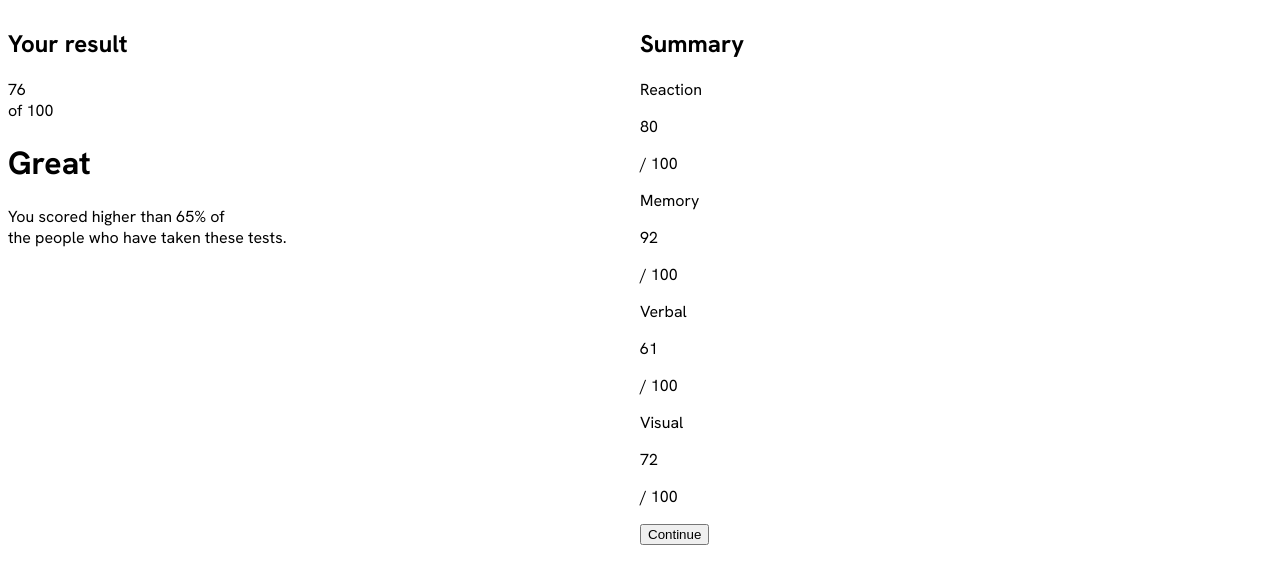
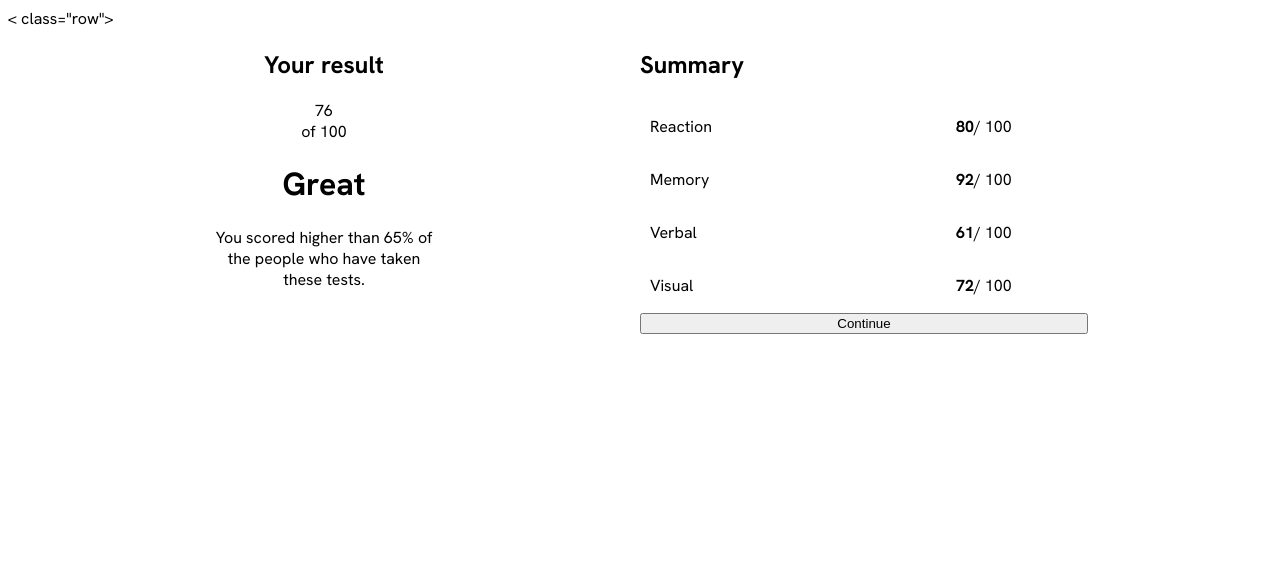
Before and after one commit to pxxro/Results-summary-component, a plain HTML site: page index.html in a window 1280 px wide. Drawn offline with Linux system fonts and the light colour scheme.

Commit message:
Some HTML and CSS modifications

```diff
--- a/index.html
+++ b/index.html
@@ -8,57 +8,37 @@
     <link rel="stylesheet" href="style.css">
 </head>
 <body>
-    <div class="row">
-        <div class="lefcard">
-            <div class="card">
+    < class="row">
+        <div class="card">
+            <div class="leftcard">
             <h2 class="result">Your result</h2>
             <div class="score">
                 <div class="bignum">76</div>
                 <div class="smallnum">of 100</div>
             </div>
             <h1 class="great">Great</h1>
-            <p>You scored higher than 65% of <br>
-                the people who have taken these tests.</p>
+            <p class="description">You scored higher than 65% of <br>
+                the people who have taken <br>
+                these tests.</p>
             </div>
         </div>
-        <div class="rightcard">
-            <div class="card">
+        <div class="card">
+            <div class="rightcard">
             <h2 class="summary">Summary</h2>
             <div class="scores">
                 <div class="reaction">
-                    <div class="category">
-                        Reaction
-                    </div>
-                    <div class="scorecat">
-                        <p class="bold">80</p> <p class="lighter"> / 100</p>
-                    </div>
+                        <p class="category">Reaction</p> <p class="bold">80</p> <p class="lighter">/ 100</p>
                 </div>
                 <div class="memory">
-                    <div class="category">
-                        Memory
-                    </div>
-                    <div class="scorecat">
-                        <p class="bold">92</p> <p class="lighter"> / 100</p>
-                    </div>
+                        <p class="category">Memory</p><p class="bold">92</p> <p class="lighter">/ 100</p>
                 </div>
                 <div class="verbal">
-                    <div class="category">
-                        Verbal
-                    </div>
-                    <div class="scorecat">
-                        <p class="bold">61</p> <p class="lighter"> / 100</p>
-                    </div>
+                        <p class="category">Verbal</p><p class="bold">61</p> <p class="lighter">/ 100</p>
                 </div>
                 <div class="visual">
-                    <div class="category">
-                        Visual
-                    </div>
-                    <div class="scorecat">
-                        <p class="bold">72</p> <p class="lighter"> / 100</p>
-                    </div>
+                        <p class="category">Visual</p><p class="bold">72</p> <p class="lighter">/ 100</p>
                 </div>
-            </div>
-            <button class="continue">Continue</button>
+                <button class="continue">Continue</button>
             </div>
         </div>
     </div>
--- a/style.css
+++ b/style.css
@@ -14,8 +14,38 @@ body {
     background-color: white;
     font-family: Hanken Grotesk;
 }
-/*Cards division */
-.card {
+/*Cards division*/
+.leftcard, .rightcard {
     float: left;
     width: 50%;
 }
+
+/*Left card align*/
+.leftcard {
+    text-align: center;
+}
+
+
+/*Right card adjustments*/
+.lighter {
+    float: left;
+}
+
+.bold {
+    float: left;
+    font-weight: bold;
+}
+
+/*Scores division*/
+.category {
+    float: left;
+    width: 50%;
+    padding-left: 10px;
+}
+
+/*Button adjustment*/
+.continue {
+    text-decoration: none;
+    width: 35vw;
+    text-align: center;
+}
```
